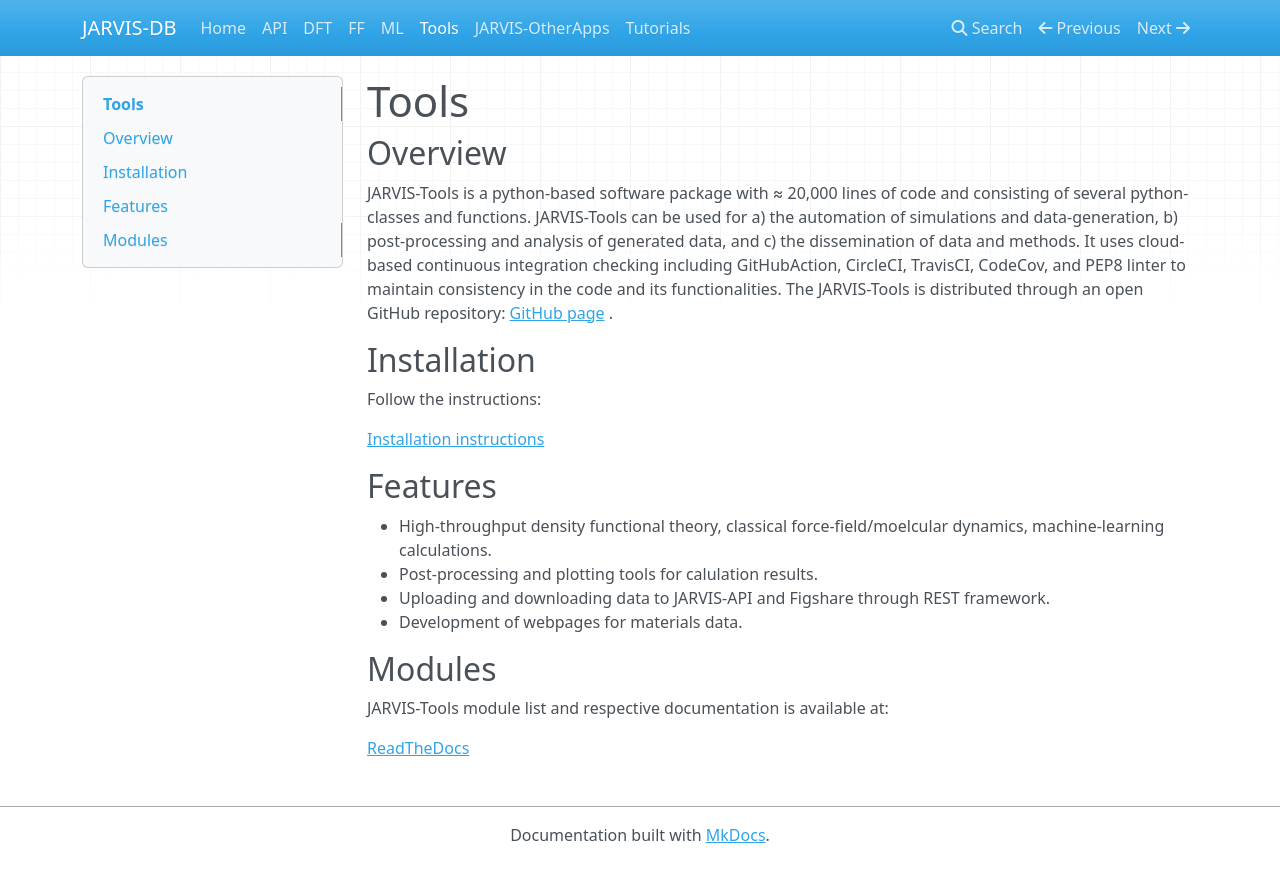
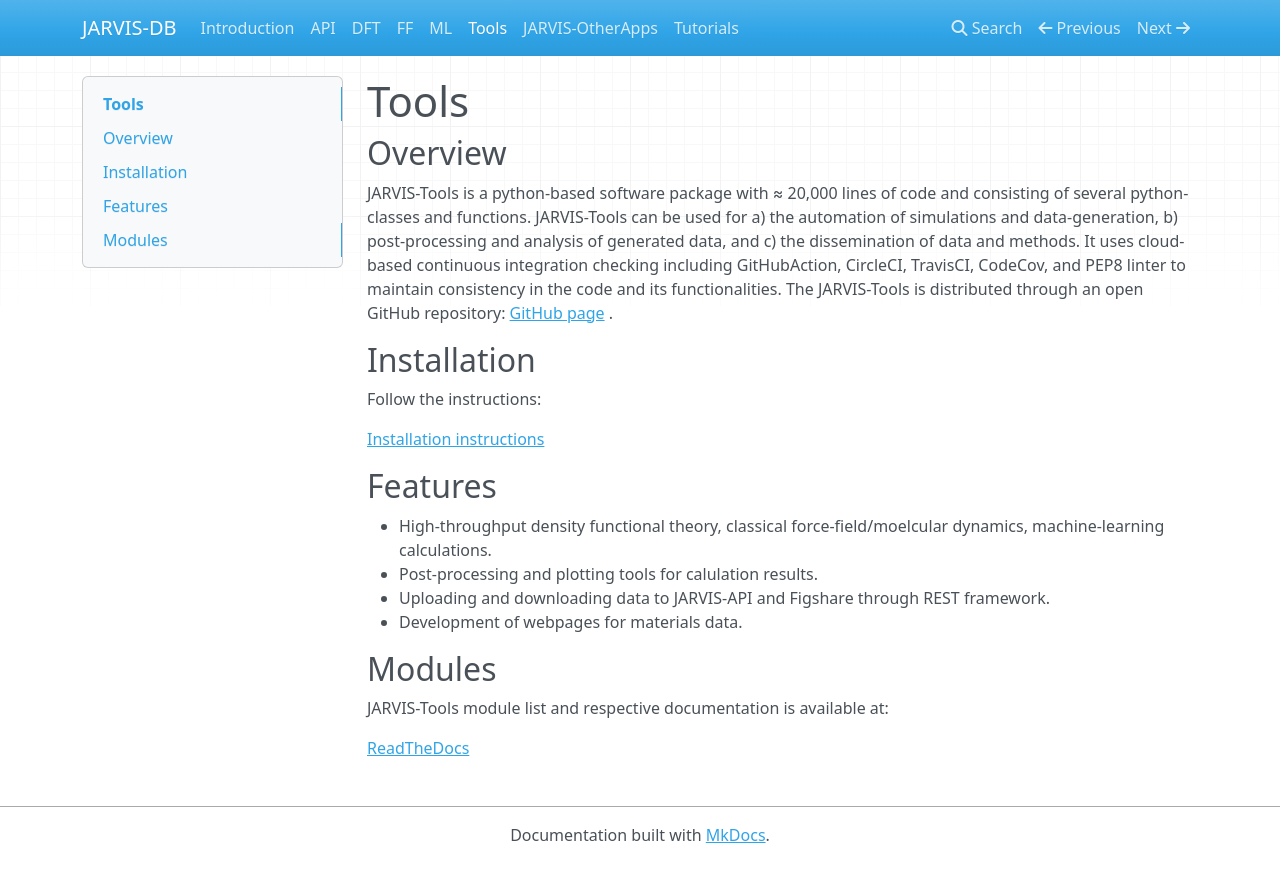
Before and after one commit to JARVIS-Materials-Design/dbdocs, an MkDocs documentation site: the page built from docs/jarvistools.md, in a window 1280 px wide. Shown: the top 882 px of the page. Built offline with MkDocs 1.6.1, drawn with Linux system fonts in a browser that asks for light colours; nearby versions of some CDN libraries.

```diff
--- a/docs/index.md
+++ b/docs/index.md
@@ -1,4 +1,4 @@
-# Home
+# Introduction
 
 NIST-JARVIS homepage [https://jarvis.nist.gov/](https://jarvis.nist.gov/).
 
```
